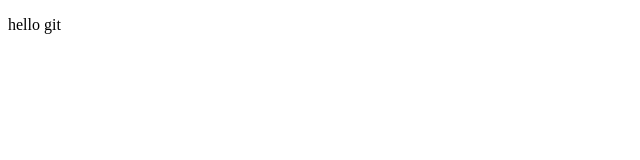
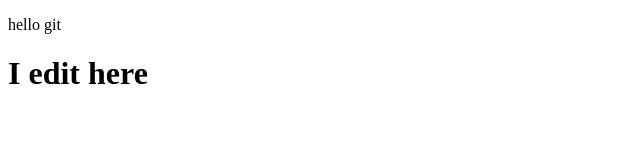
Before and after one commit to visalicetea/learningGit, a plain HTML site: page index.html in a window 1280 px wide. Shown: the whole page, without its empty margins (0-640 px from the left). Drawn offline with Linux system fonts and the light colour scheme.

Commit message:
Add h1 under p in index.html

```diff
--- a/index.html
+++ b/index.html
@@ -7,5 +7,6 @@
 </head>
 <body>
     <p>hello git</p>
+    <h1>I edit here</h1>
 </body>
 </html>
```
